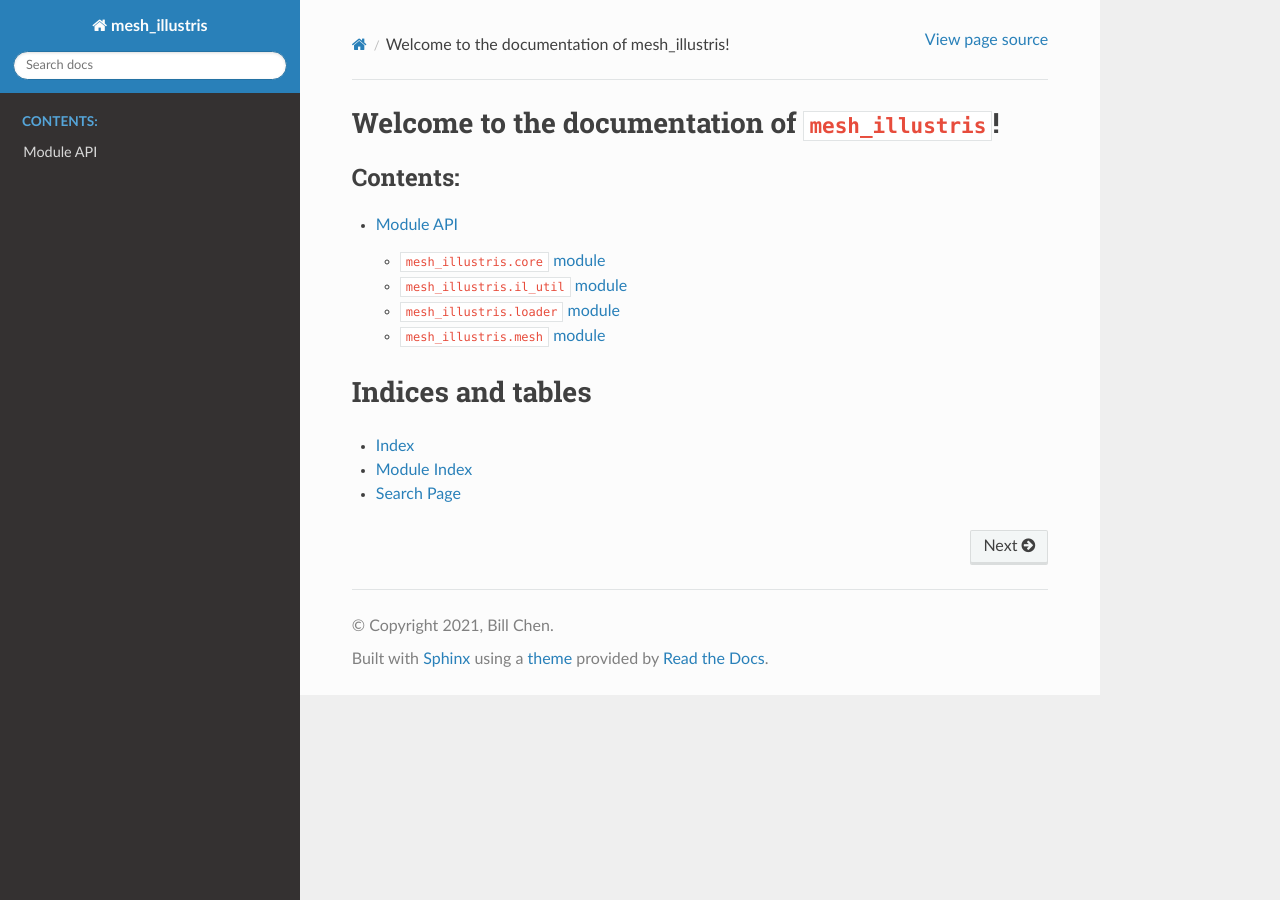
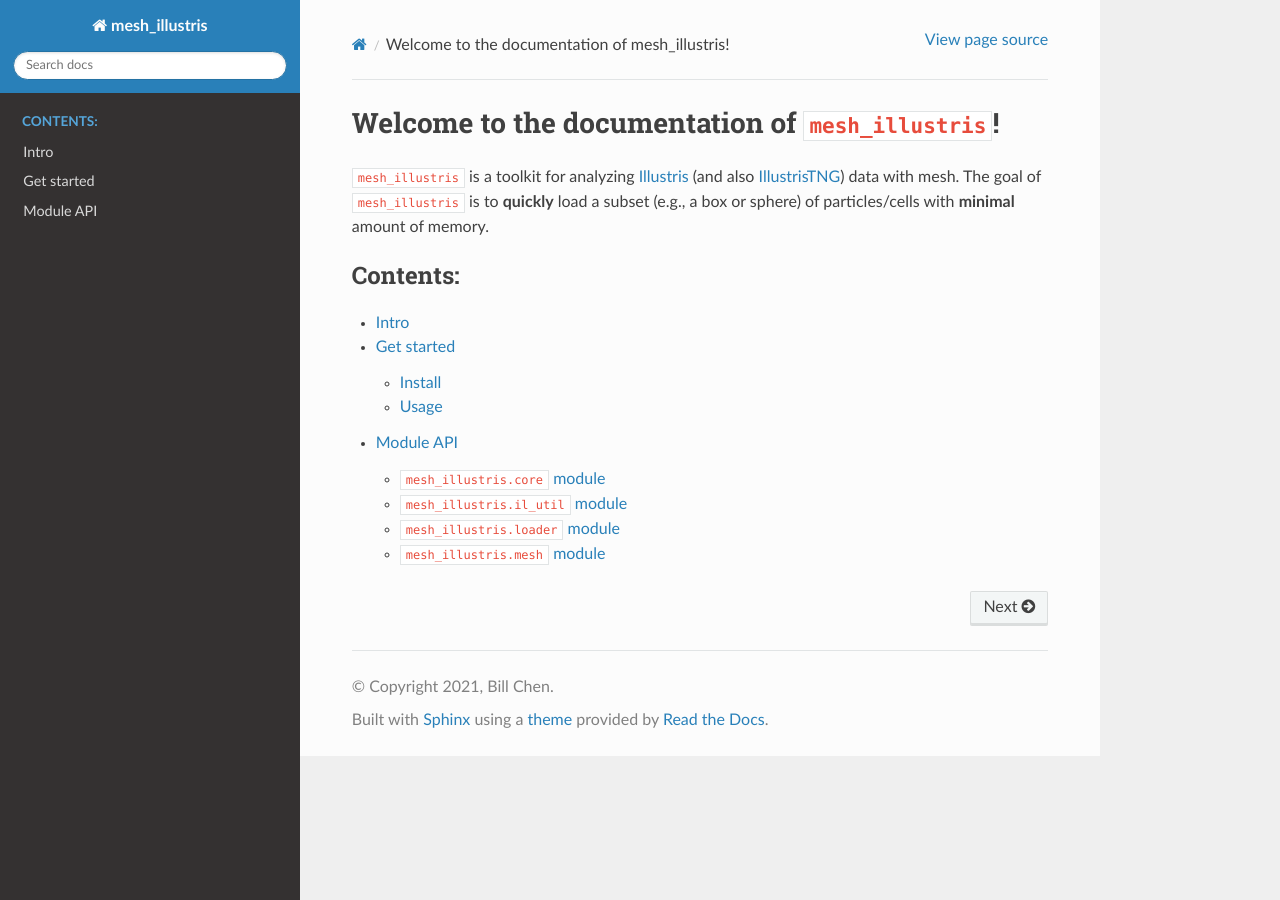
Before and after one commit to EnthalpyBill/oct_illustris, a Sphinx documentation site: the page built from docs/source/index.rst, in a window 1280 px wide. Built offline with Sphinx 7.4.7 and the Read the Docs theme 2.0.0, drawn with Linux system fonts in a browser that asks for light colours.

Commit message:
Updated docs

```diff
--- a/docs/source/index.rst
+++ b/docs/source/index.rst
@@ -1,15 +1,12 @@
-Welcome to the documentation of :code:`mesh_illustris`!
+Welcome to the documentation of ``mesh_illustris``!
 =======================================================
+
+``mesh_illustris`` is a toolkit for analyzing `Illustris <https://www.illustris-project.org/>`_ (and also `IllustrisTNG <https://www.tng-project.org/>`_) data with mesh. The goal of ``mesh_illustris`` is to **quickly** load a subset (e.g., a box or sphere) of particles/cells with **minimal** amount of memory.
 
 .. toctree::
    :maxdepth: 2
    :caption: Contents:
 
+   intro
+   get_started
    module_api
-
-Indices and tables
-==================
-
-* :ref:`genindex`
-* :ref:`modindex`
-* :ref:`search`
```
Also changed, not shown: README.md (+4 -4 lines), docs/source/get_started.md (added, +46 -0 lines), docs/source/intro.md (added, +8 -0 lines).
